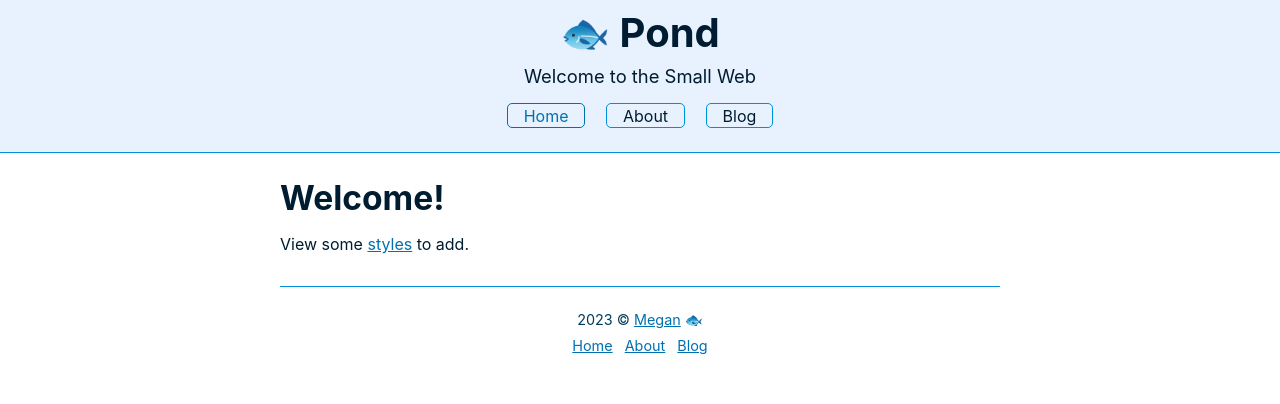
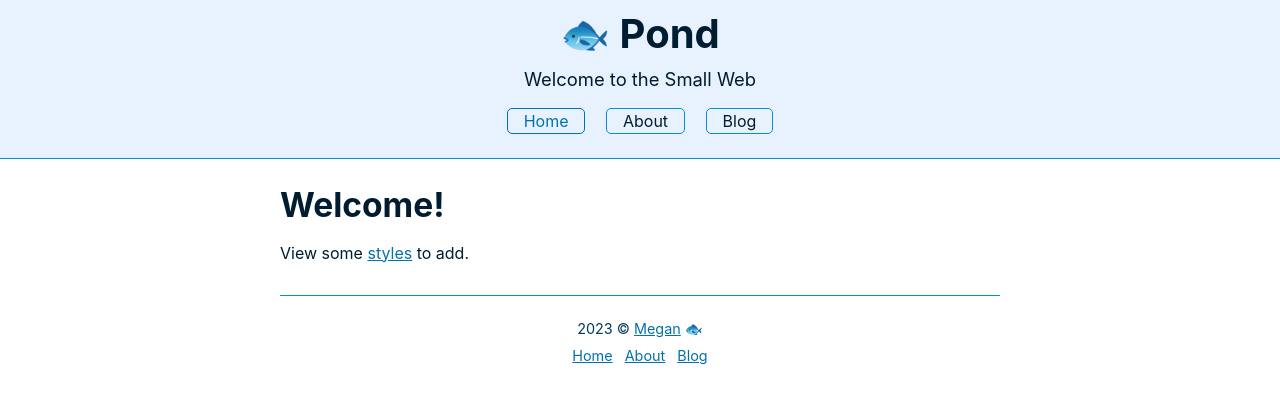
Before and after one commit to megdna/pond, a Jekyll site: the page built from index.md, in a window 1280 px wide. Shown: the top 404 px of the page. Built offline with Jekyll 4.4.1, drawn with Linux system fonts in a browser that asks for light colours.

Commit message:
Update style.css

```diff
--- a/assets/css/style.css
+++ b/assets/css/style.css
@@ -44,7 +44,7 @@ body {
   background-color: var(--bg);
   color: var(--text);
   font-size: 1rem;
-  line-height: normal;
+  line-height: 1.3;
   margin: 0;
   display: grid;
   grid-template-columns: 1fr min(45rem, 90%) 1fr;
```
